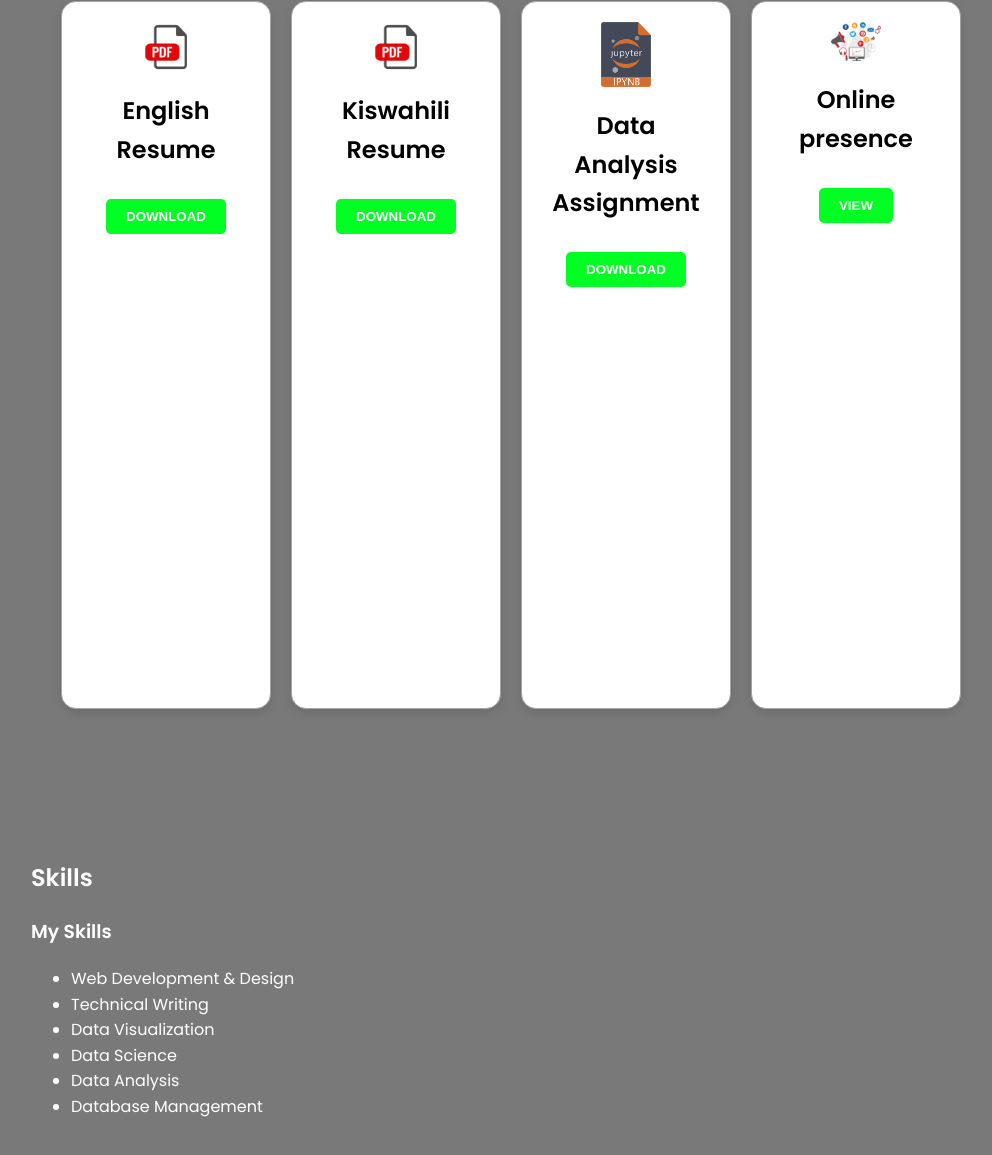
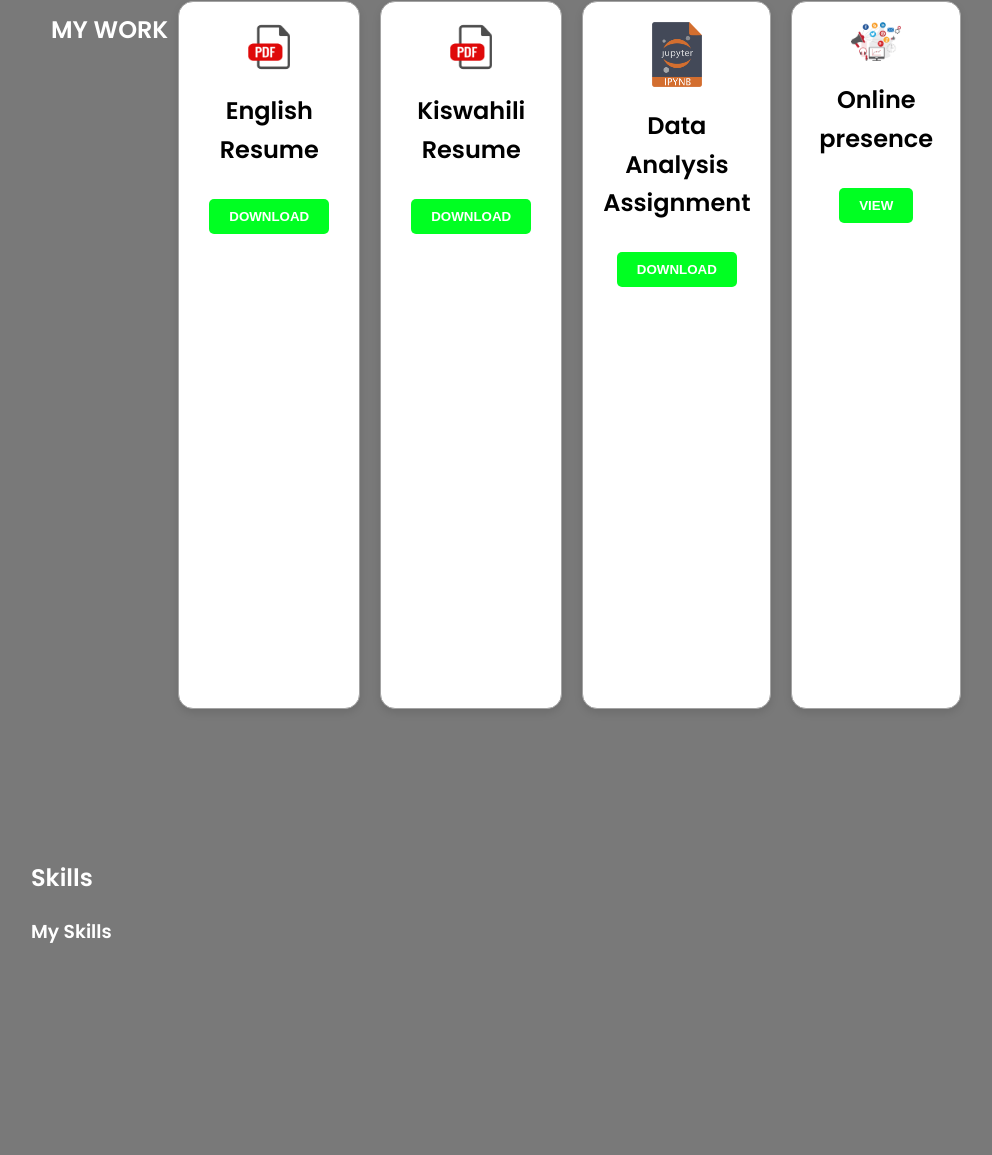
Before and after one commit to Chabari-Edwin/EdwinProfile, a plain HTML site: page personal.html in a window 1280 px wide. Shown: the part 1738-2893 px from the top of the page, without its empty margins (129-1121 px from the left). Drawn offline with Linux system fonts and the light colour scheme.

Commit message:
updated index file

```diff
--- a/personal.html
+++ b/personal.html
@@ -72,7 +72,8 @@
         </section>
 
         <section id="MyWork">
-            <div class="details-container color-container">
+            <h1 class="title">MY WORK</h1>
+            <div class="details-container">
                 <div class="article-container">
                     <img src="./assets/pdf.png" alt="Project 1" class="project-img" />
                 </div>
@@ -84,7 +85,7 @@
                     </button>
                 </div>
             </div>
-            <div class="details-container color-container">
+            <div class="details-container">
                 <div class="article-container">
                     <img src="./assets/pdf.png" alt="Project 1" class="project-img" />
                 </div>
@@ -96,7 +97,7 @@
                     </button>
                 </div>
             </div>
-            <div class="details-container color-container">
+            <div class="details-container">
                 <div class="article-container">
                   <img src="./assets/ipynb.png" alt="Project 2" class="project-img" />
                 </div>
@@ -108,7 +109,7 @@
                   </button>
                 </div>
             </div>
-            <div class="details-container color-container">
+            <div class="details-container">
                 <div class="article-container">
                   <img src="./assets/online.png" alt="Project 2" class="project-img" />
                 </div>
@@ -127,14 +128,7 @@
             <div class="about-content">
                 <div class="about-text">
                     <h3>My Skills</h3>
-                    <ul>
-                        <li>Web Development & Design</li>
-                        <li>Technical Writing</li>
-                        <li>Data Visualization</li>
-                        <li>Data Science</li>
-                        <li>Data Analysis</li>
-                        <li>Database Management</li>
-                    </ul>
+
                 </div>
             </div>
             <div class="skills-grid">
```
